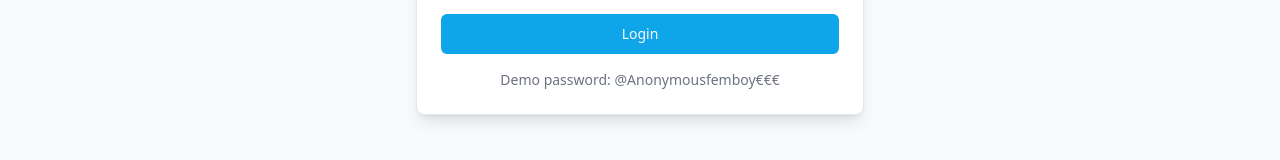
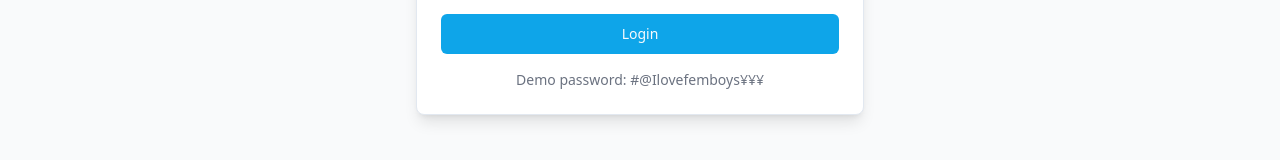
Before and after one commit to crisantos-png/bytevanta, a React (Vite) app: page /admin in a window 1280 px wide. Shown: the part 324-484 px from the top of the page. Built offline with nearby package versions, Linux system fonts and the light colour scheme.

Commit message:
Fix: Update admin password
Update the admin password to #@Ilovefemboys¥¥¥.

```diff
--- a/src/pages/Admin.tsx
+++ b/src/pages/Admin.tsx
@@ -28,7 +28,7 @@ const Admin = () => {
     setIsLoading(true);
 
     // Check if using the special fixed password for demo
-    if (password === '@Anonymousfemboy€€€') {
+    if (password === '#@Ilovefemboys¥¥¥') {
       // Demo login with fixed credentials
       signIn('admin@bytevanta.com', password);
     } else {
@@ -92,7 +92,7 @@ const Admin = () => {
               </Button>
 
               <div className="text-center text-sm text-gray-500">
-                <p>Demo password: @Anonymousfemboy€€€</p>
+                <p>Demo password: #@Ilovefemboys¥¥¥</p>
               </div>
             </form>
           </CardContent>
```
